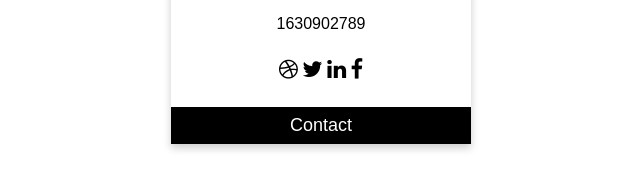
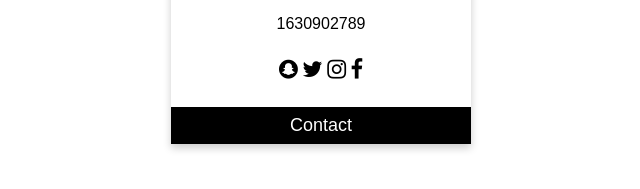
Before and after one commit to ouns3938664/CE223, a plain HTML site: page index.html in a window 1280 px wide. Shown: the part 475-664 px from the top of the page, 319-959 px from the left. Drawn offline with Linux system fonts and the light colour scheme.

Commit message:
tong
main

```diff
--- a/index.html
+++ b/index.html
@@ -50,9 +50,9 @@ button:hover, a:hover {
   <p class="title">Computer Engineering</p>
   <p>1630902789</p>
   <div style="margin: 24px 0;">
-    <a href="#"><i class="fa fa-dribbble"></i></a>
+    <a href="#"><i class="fa fa-snapchat"></i></a>
     <a href="#"><i class="fa fa-twitter"></i></a>
-    <a href="#"><i class="fa fa-linkedin"></i></a>
+    <a href="#"><i class="fa fa-instagram"></i></a>
     <a href="#"><i class="fa fa-facebook"></i></a>
   </div>
   <p><button>Contact</button></p>
```
